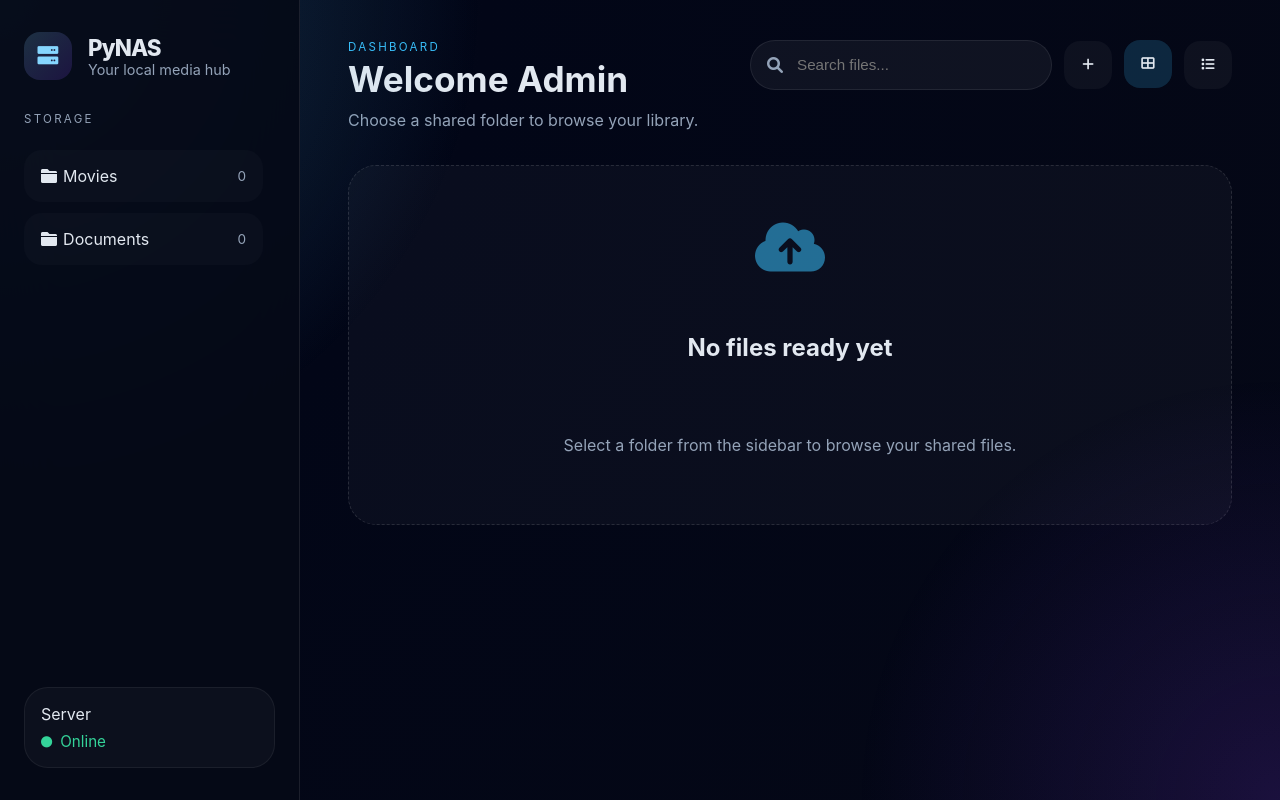
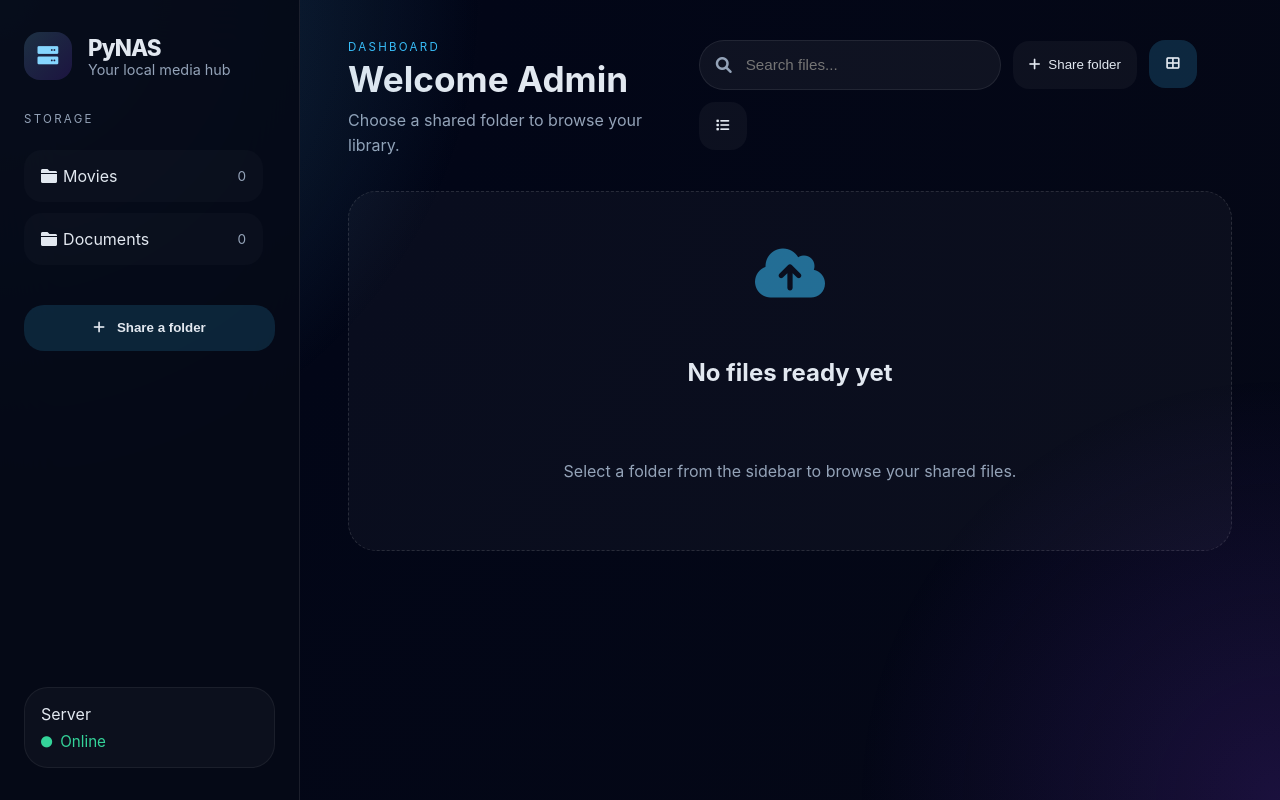
Before and after one commit to mohdaaj/My-Windows-NAS, a Flask app: page / in a window 1280 px wide. Run offline with Flask 3, Linux system fonts and the light colour scheme; parts of the project's set-up code (start-up, migrations or seed data) failed here and were passed over.

Commit message:
Improve folder sharing UI and add sidebar folder action

```diff
--- a/static/app.js
+++ b/static/app.js
@@ -68,6 +68,7 @@ window.addEventListener('keydown', (event) => {
 });
 
 const openFolderModalBtn = document.querySelector('#openFolderModal');
+const openFolderModalSidebarBtn = document.querySelector('#openFolderModalSidebar');
 const folderModal = document.querySelector('#folderModal');
 const folderModalClose = document.querySelector('#closeFolderModal');
 const browsePathText = document.querySelector('#browsePathText');
@@ -129,6 +130,10 @@ if (openFolderModalBtn) {
   openFolderModalBtn.addEventListener('click', openFolderModal);
 }
 
+if (openFolderModalSidebarBtn) {
+  openFolderModalSidebarBtn.addEventListener('click', openFolderModal);
+}
+
 if (folderModalClose) {
   folderModalClose.addEventListener('click', closeFolderModal);
 }
--- a/static/style.css
+++ b/static/style.css
@@ -486,13 +486,18 @@ body::before {
 }
 
 .view-toggle {
-    width: 3rem;
+    min-width: 3rem;
     height: 3rem;
     border: none;
     border-radius: 1rem;
     background: rgba(255, 255, 255, 0.04);
     color: var(--text);
     cursor: pointer;
+    display: inline-flex;
+    align-items: center;
+    justify-content: center;
+    gap: 0.5rem;
+    padding: 0 0.9rem;
     transition: background 0.25s ease, transform 0.25s ease;
 }
 
@@ -500,6 +505,34 @@ body::before {
 .view-toggle:hover {
     background: rgba(56, 189, 248, 0.18);
     transform: translateY(-1px);
+}
+
+.open-folder-btn {
+    padding: 0 1rem;
+    min-width: 5.5rem;
+}
+
+.sidebar-action {
+    margin-top: 1rem;
+}
+
+.sidebar-add-folder {
+    width: 100%;
+    border: none;
+    border-radius: 1.25rem;
+    padding: 0.95rem 1rem;
+    background: rgba(56, 189, 248, 0.15);
+    color: var(--text);
+    cursor: pointer;
+    display: inline-flex;
+    align-items: center;
+    justify-content: center;
+    gap: 0.75rem;
+    font-weight: 700;
+}
+
+.sidebar-add-folder:hover {
+    background: rgba(56, 189, 248, 0.25);
 }
 
 .file-grid {
--- a/templates/index.html
+++ b/templates/index.html
@@ -33,6 +33,13 @@
                 </div>
             {% endfor %}
         </nav>
+
+        <div class="sidebar-action">
+            <button id="openFolderModalSidebar" class="sidebar-add-folder" type="button">
+                <i class="fas fa-plus"></i>
+                <span>Share a folder</span>
+            </button>
+        </div>
 
         <div class="sidebar-footer">
             <div>Server</div>
@@ -101,7 +108,10 @@
                     <i class="fas fa-search"></i>
                     <input id="fileSearch" type="search" placeholder="Search files..." aria-label="Search files">
                 </div>
-                <button id="openFolderModal" class="view-toggle" type="button" title="Add shared folder"><i class="fas fa-plus"></i></button>
+                <button id="openFolderModal" class="view-toggle open-folder-btn" type="button" title="Add shared folder">
+                    <i class="fas fa-plus"></i>
+                    <span>Share folder</span>
+                </button>
                 <button id="viewGrid" class="view-toggle active" type="button" title="Grid view"><i class="fas fa-th-large"></i></button>
                 <button id="viewList" class="view-toggle" type="button" title="List view"><i class="fas fa-list"></i></button>
             </div>
```
Also changed, not shown: 1 other file.
